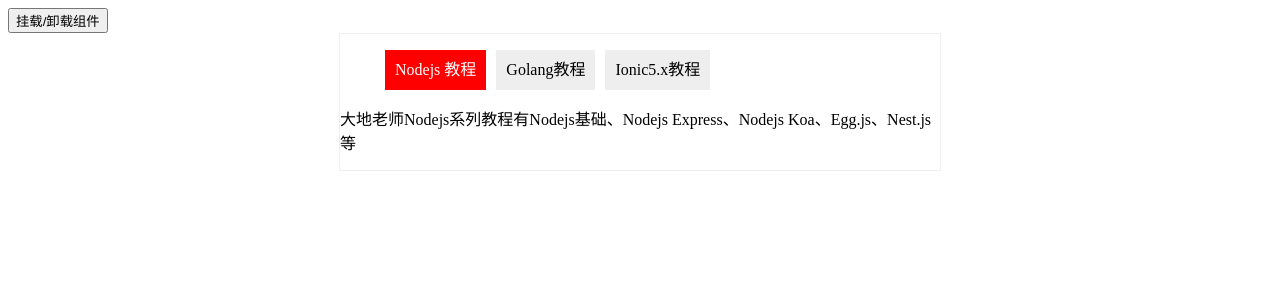
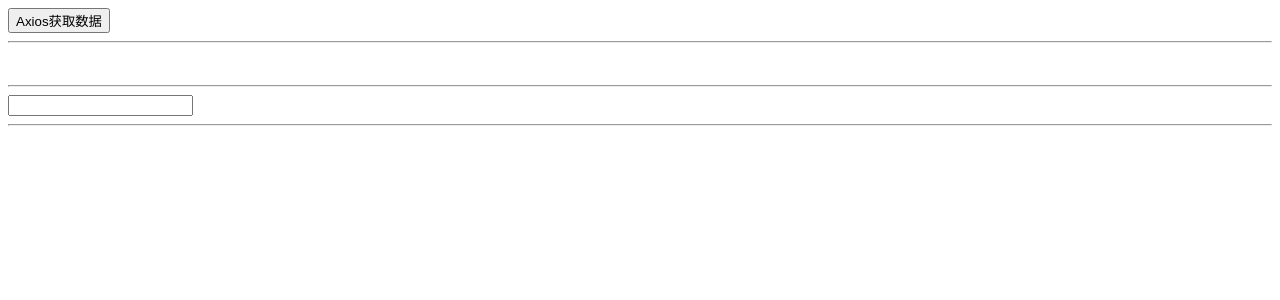
Before and after one commit to Jaunty-Liu/vue, a Vue app: page / in a window 1280 px wide. Shown: the top 300 px of the page. Built offline with nearby package versions, Linux system fonts and the light colour scheme.

Commit message:
axios和fetchJsonp

```diff
--- a/package.json
+++ b/package.json
@@ -8,7 +8,9 @@
     "lint": "vue-cli-service lint"
   },
   "dependencies": {
+    "axios": "^0.26.0",
     "core-js": "^3.6.5",
+    "fetch-jsonp": "^1.2.1",
     "vue": "^3.0.0"
   },
   "devDependencies": {
--- a/src/App.vue
+++ b/src/App.vue
@@ -1,23 +1,23 @@
 <template>
-    <Home @change="showChange"/>
+<News />
+<hr>
+<Baidu />
 </template>
 
 <script>
 //1、引入组件
-import Home from './components/Home';
+import News from './components/News';
+import Baidu from './components/Baidu';
 export default {
     data() {
         return {
+            msg: "app根组件",
         };
-    },
-    methods: {
-        showChange(event) {
-            console.log(event.target.value) // 获取子组件选择的值也就是value，1或2或3
-        }
     },
     //2、挂载组件
     components: {
-        Home
+        News,
+        Baidu
     }
 };
 </script>
--- /dev/null
+++ b/src/components/Baidu.vue
@@ -0,0 +1,47 @@
+<template>
+<div class="home">
+    <input type="text" v-model="keyword" @keyup="getData">
+    <hr>
+    <ul>
+        <li v-for="(item,index) in list" :key="index">{{item}}</li>
+    </ul>
+</div>
+</template>
+
+<script>
+export default {
+    data() {
+        return {
+            keyword: "",
+            list: [],
+            timer: ""
+        }
+    },
+    methods: {
+        getData() {
+            //https://sp0.baidu.com/5a1Fazu8AA54nxGko9WTAnF6hhy/su?wd=golang&cb=xxxxx
+            if (this.keyword != "") {
+                clearTimeout(this.timer); //清除定时器
+                this.timer = setTimeout(() => {
+                    var api = "https://sp0.baidu.com/5a1Fazu8AA54nxGko9WTAnF6hhy/su?wd=" + this.keyword
+                    this.fetchJsonp(api, {
+                            jsonpCallback: 'cb',
+                        })
+                        .then((response) => {
+                            return response.json()
+                        }).then((data) => {
+                            console.log(data.s)
+                            this.list = data.s; //用到this一定要注意this指向
+                        }).catch((error) => {
+                            console.log(error)
+                        })
+                }, 200)
+
+            } else {
+                this.list = [];
+            }
+        }
+    },
+
+}
+</script>
--- /dev/null
+++ b/src/components/News.vue
@@ -0,0 +1,40 @@
+<template>
+<div class="home">
+    <button @click="getData()">Axios获取数据</button>
+    <br>
+    <hr>
+    <br>
+    <ul>
+        <li v-for="(item,index) in list" :key="index">{{item.title}}-{{item.aid}}</li>
+    </ul>
+
+</div>
+</template>
+
+<script>
+export default {
+    data() {
+        return {
+            list: [],
+
+        }
+    },
+    methods: {
+        getData() {
+            var api = "http://www.phonegap100.com/appapi.php?a=getPortalList&catid=20&page=1"
+            this.Axios.get(api).then((response) => {
+                console.log(response.data.result);
+                this.list = response.data.result;
+
+            }).catch((err) => {
+                console.log(err)
+            })
+        }
+    },
+    mounted() {
+        // this.Storage.set("usrename", "zhangsan 111")
+        // alert(this.Storage.get("usrename"))
+    }
+
+}
+</script>
--- a/src/main.js
+++ b/src/main.js
@@ -1,4 +1,15 @@
 import { createApp } from 'vue'
 import App from './App.vue'
+import Axios from 'axios';
+import fetchJsonp from 'fetch-jsonp';
 
-createApp(App).mount('#app')
+//原来的代码
+// createApp(App).mount('#app')
+
+//修改后的代码
+
+const app=createApp(App);
+app.config.globalProperties.Axios=Axios;  //this.Axios
+app.config.globalProperties.fetchJsonp=fetchJsonp;
+
+app.mount('#app');
```
Also changed, not shown: 1 other file (tests, documents, lock files or other folders).
